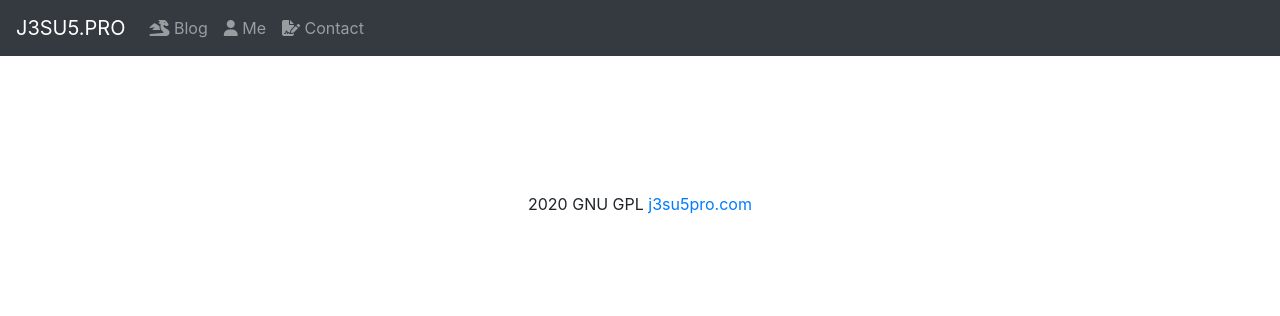
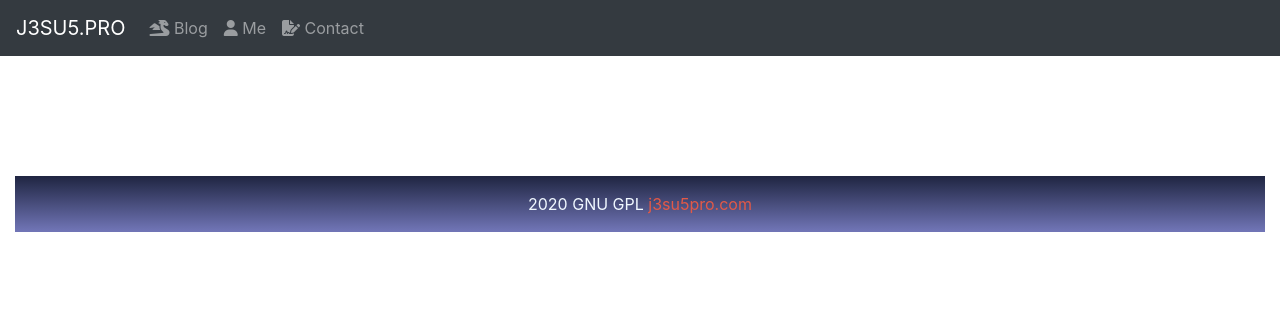
Before and after one commit to jesushl/blog, a Django app: page / in a window 1280 px wide. Shown: the top 316 px of the page. Run offline with Django 3.2, Linux system fonts and the light colour scheme; data that the repository does not hold is empty; some libraries are stand-ins or nearby versions.

Commit message:
Footer formatr

```diff
--- a/blog/static/blog/resume.css
+++ b/blog/static/blog/resume.css
@@ -6,5 +6,14 @@ circle {
     display: inline-block;
     text-align: center;
     line-height: 20px;
-    margin-right:20px;
+    margin-right: 20px;
 }
+
+.footer {
+    background-image: linear-gradient( 180deg, rgba(0, 7, 39, 0.877), rgba(0, 8, 124, 0.562) 98%);
+    color: aliceblue;
+}
+
+.footer a:link {
+    color: #e25947;
+}
--- a/blog/templates/footer.html
+++ b/blog/templates/footer.html
@@ -1,7 +1,7 @@
 <footer>
     <div class="container-fluid text-center text-md-left">
         <!-- Copyright -->
-        <div class="footer-copyright text-center py-3">2020 GNU GPL
+        <div class="footer-copyright text-center py-3 footer">2020 GNU GPL
             <a href="{% url 'index' %}"> j3su5pro.com</a>
         </div>
         <!-- Copyright -->
```
